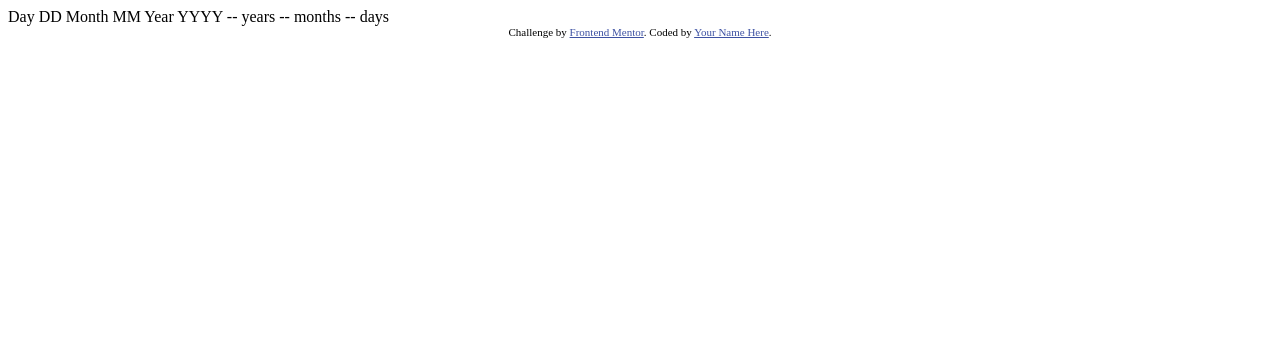
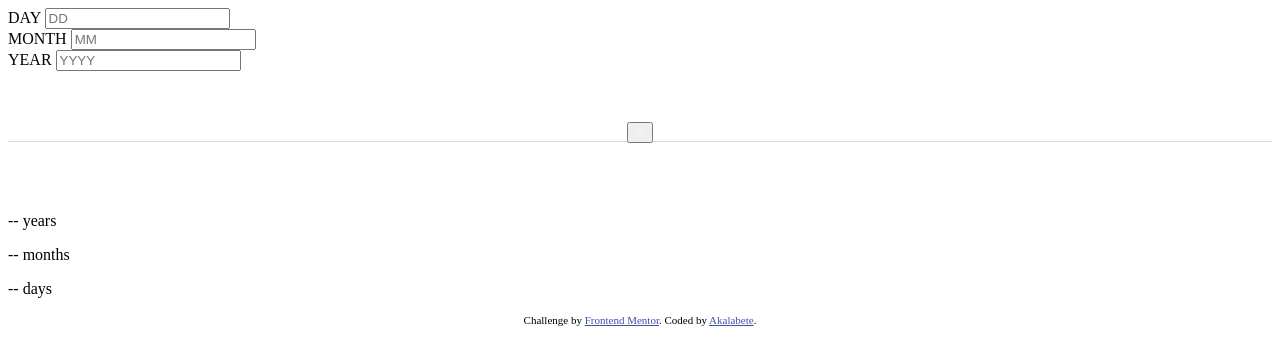
Before and after one commit to Akalabete/age-calculator-app-main, a website: page index.html in a window 1280 px wide. Drawn offline with nearby package versions, Linux system fonts and the light colour scheme; files that its build step writes are made by us from their sources.

```diff
--- a/index.html
+++ b/index.html
@@ -15,23 +15,60 @@
   </style>
 </head>
 <body>
+  <header></header>
+  <main>
+    <div class="calc-wrapper">
+      <div class="input-values-containers">
+        <div class="day-input-container">
+          <label for="day-input">DAY</label>
+          <input
+            type="number"
+            class="inputs"
+            name="day-input"
+            id="day-input"
+            placeholder="DD"
+          >
+        </div>
+        <div class="month-input-container">
+          <label for="month-input">MONTH</label>
+          <input
+            type="number"
+            class="inputs"
+            name="month-input"
+            id="month-input"
+            placeholder="MM"
+          >
+        </div>
+        <div class="year-input-container">
+          <label for="year-input">YEAR</label>
+          <input
+            type="number"
+            class="inputs"
+            name="year-input"
+            id="year-input"
+            placeholder="YYYY"
+          >
+        </div>
+      </div>
+      <div class="separator">
+        <div class="border"></div>
+        <button type="submit" class="submit-button"><img src="./assets/images/icon-arrow.svg" alt="bouton de validation du formulaire" width="10" height="10"></button>
+      </div>
+      <div class="results">
+        <p>-- years</p>
+        <p>-- months</p>
+        <p>-- days</p>
+      </div>
+    </div>
 
-  Day
-  DD
 
-  Month
-  MM
+  </main>
+  <footer>
+    <div class="attribution">
+      Challenge by <a href="https://www.frontendmentor.io?ref=challenge" target="_blank">Frontend Mentor</a>.
+      Coded by <a href="https://lacouralexandre.tech">Akalabete</a>.
+    </div>
+  </footer>
 
-  Year
-  YYYY
-
-  -- years
-  -- months
-  -- days
-
-  <div class="attribution">
-    Challenge by <a href="https://www.frontendmentor.io?ref=challenge" target="_blank">Frontend Mentor</a>.
-    Coded by <a href="#">Your Name Here</a>.
-  </div>
 </body>
 </html>
--- a/main.scss
+++ b/main.scss
@@ -1,6 +1,7 @@
-/*@import "variables";
-@import "base";
+@import "./sass/utils/variables";
+@import "./sass/utils/mixins";
+@import "./sass/pages/home";
+/*@import "base";
 @import "layout";
 @import "components";
-@import "home";
 @import "responsive";*/
--- /dev/null
+++ b/sass/pages/_home.scss
@@ -0,0 +1,17 @@
+.border {
+    border-bottom: solid 1px $secondary-light-grey;
+    text-align: center;
+}
+
+  .separator {
+    margin: 70px auto;
+    width: 100%;
+    position: relative;
+}
+
+  .submit-button {
+    position: absolute;
+    left: 50%;
+    transform: translateX(-50%);
+    margin-top: -20px;
+}
--- /dev/null
+++ b/sass/utils/_variables.scss
@@ -0,0 +1,9 @@
+
+$primary-purple: hsl(259, 100%, 65%);
+$primary-light-red: hsl(0, 100%, 67%);
+
+$secondary-white: hsl(0, 0%, 100%);
+$secondary-off-white: hsl(0, 0%, 94%);
+$secondary-light-grey: hsl(0, 0%, 86%);
+$secondary-smokey-grey: hsl(0, 1%, 44%);
+$secondary-off-black: hsl(0, 0%, 8%);
```
Also changed, not shown: package.json (added, +22 -0 lines), assets/css/style.css (added), assets/styles/main.css (deleted), sass/utils/_mixins.scss (added), 3 other files.
